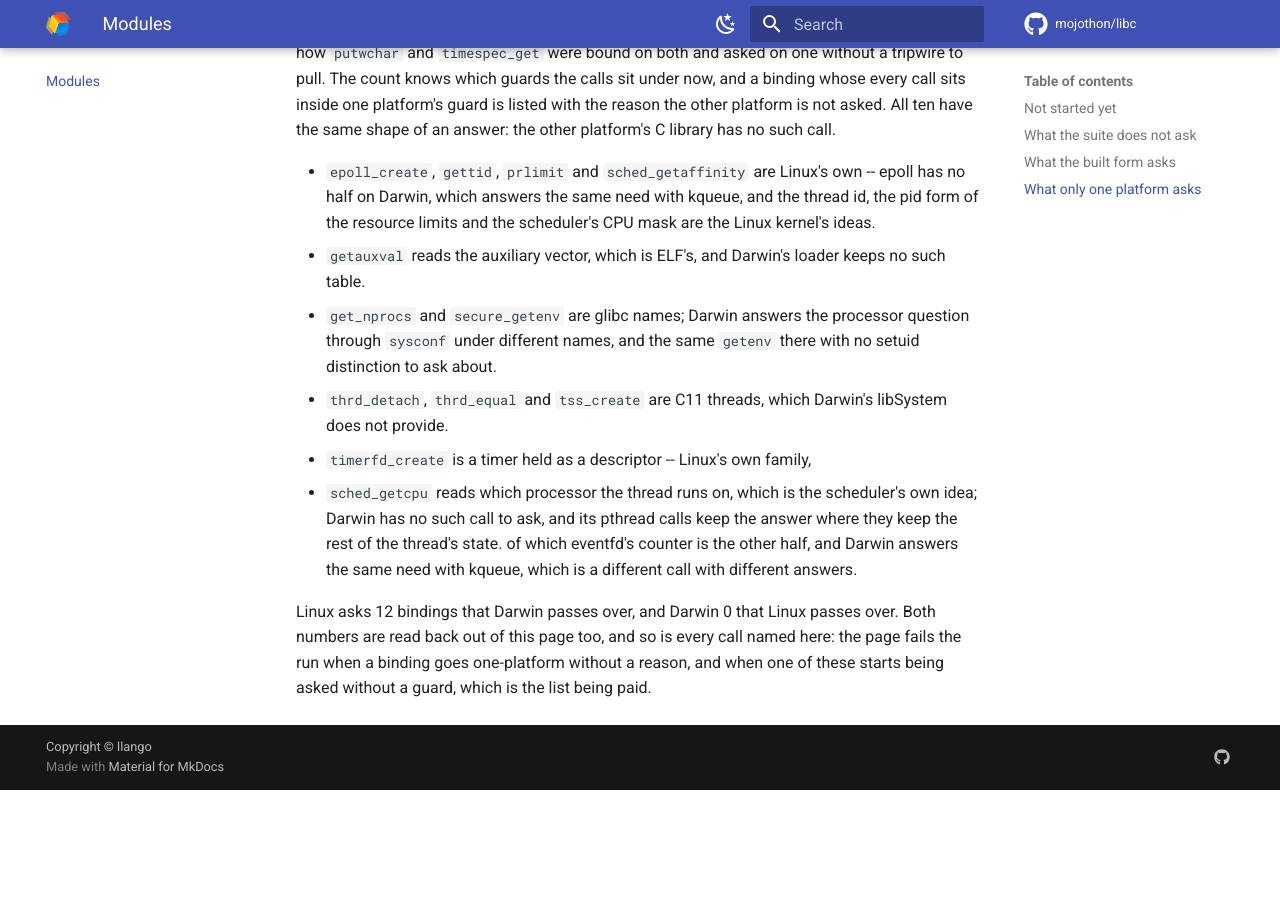
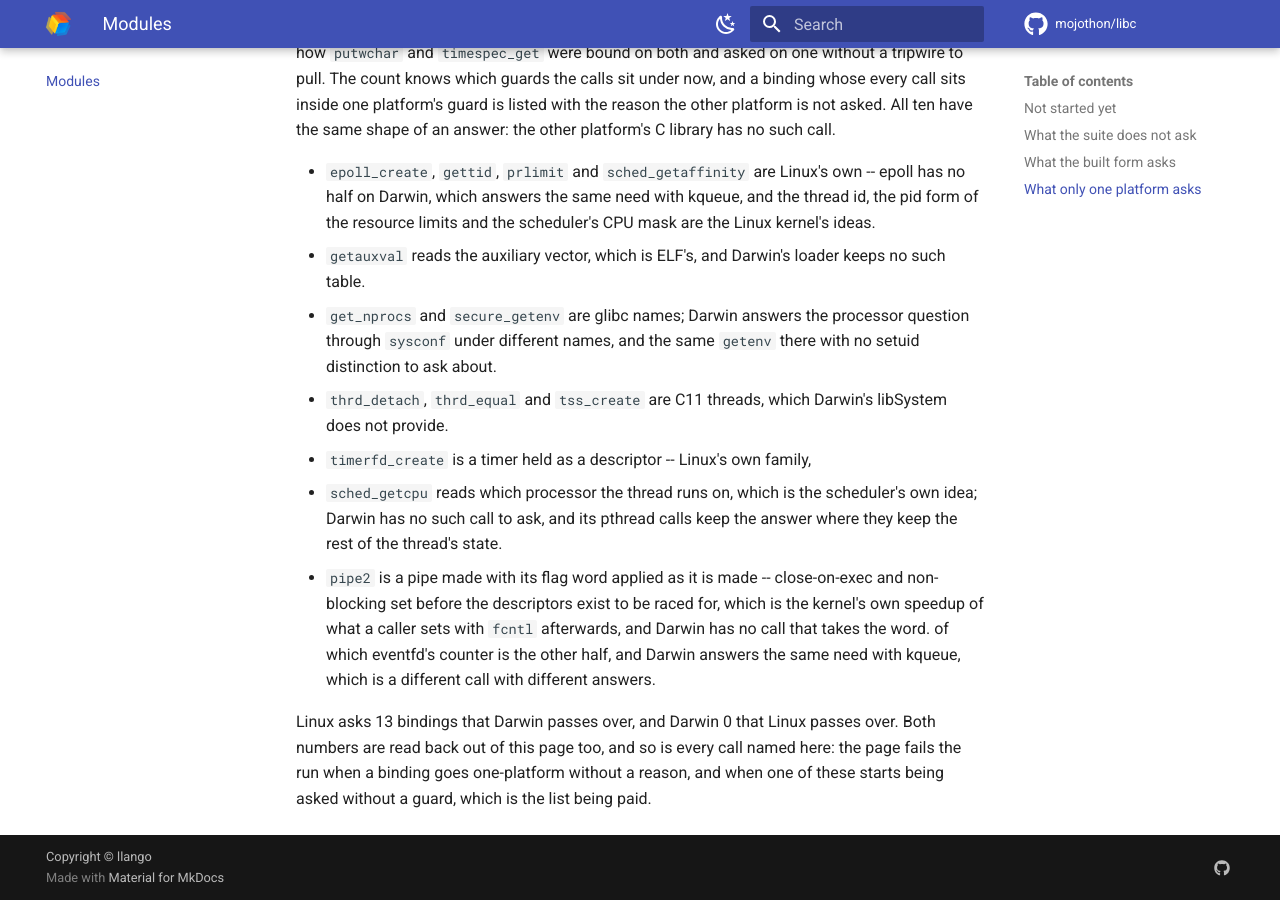
Before and after one commit to mojothon/libc, an MkDocs documentation site: the page built from docs/modules.md, in a window 1280 px wide and 900 px high, scrolled down 6141 px. Built offline with MkDocs 1.6.1 and Material for MkDocs 9.7.7, drawn with Linux system fonts in a browser that asks for light colours; comment, search, counter and statistics services are not loaded; before the commit the page ends 6931 px from its top, so only the background shows below that.

Commit message:
pipe2: the one-platform ask says why it is one
pipe2 is asked only where Darwin is skipped, and the page that
names what only one platform asks names it now, with the
reason under it -- the word the making applies being the
kernel's own speedup, and Darwin having no call that takes
it -- and counts 13.

```diff
--- a/docs/modules.md
+++ b/docs/modules.md
@@ -205,10 +205,15 @@ other platform's C library has no such call.
   Darwin's libSystem does not provide.
 - `timerfd_create` is a timer held as a descriptor -- Linux's own family,
 - `sched_getcpu` reads which processor the thread runs on, which is the scheduler's own idea; Darwin has no such call to ask, and its pthread calls keep the answer where they keep the rest of the thread's state.
+- `pipe2` is a pipe made with its flag word applied as it is
+  made -- close-on-exec and non-blocking set before the
+  descriptors exist to be raced for, which is the kernel's own
+  speedup of what a caller sets with `fcntl` afterwards, and
+  Darwin has no call that takes the word.
   of which eventfd's counter is the other half, and Darwin answers the same
   need with kqueue, which is a different call with different answers.
 
-Linux asks 12 bindings that Darwin passes over, and Darwin 0 that Linux
+Linux asks 13 bindings that Darwin passes over, and Darwin 0 that Linux
 passes over. Both numbers are read back out of this page too, and so is
 every call named here: the page fails the run when a binding goes
 one-platform without a reason, and when one of these starts being asked
```
Also changed, not shown: 1 other file.
